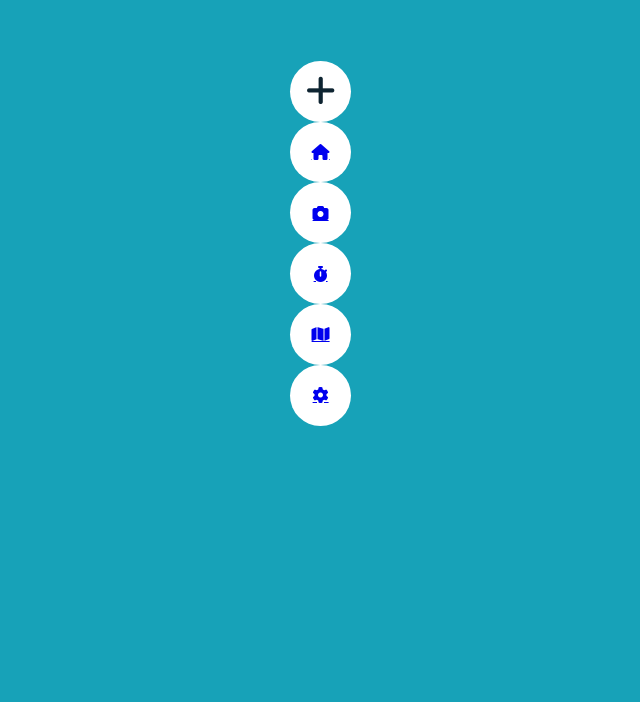
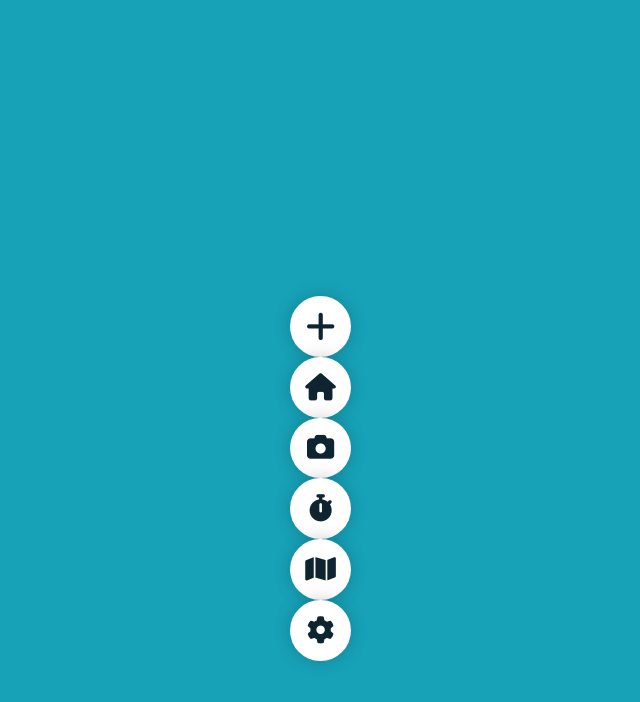
Before and after one commit to vitor-skt/ReusableReactComponents, a React (Vite) app: page / in a window 1280 px wide. Shown: the top 702 px of the page, without its empty margins (633-1273 px from the left). Built offline with nearby package versions, Linux system fonts and the light colour scheme.

Commit message:
need to be fixed

```diff
--- a/src/components/navMenu/navMenu.scss
+++ b/src/components/navMenu/navMenu.scss
@@ -12,7 +12,7 @@ body{
 
 nav{
     position: absolute;
-    top: 3.8rem;
+    top: 18.5rem;
     right: 18.5rem;
 
     .navContent{
@@ -26,6 +26,7 @@ nav{
             align-items: center;
             justify-content: center;
             border-radius: 50%;
+            box-shadow: 0 0 1.1rem 0 rgba(0, 0, 0, 0.2);
         }
 
         .toggleBtn{
@@ -33,6 +34,16 @@ nav{
             color: #0e2431;
         }
 
+        span{
+            a{
+            text-decoration: none;
+            }
+            i{
+                font-size: 1.7rem;
+                color: #0e2431;
+            }
+        }
+
     }
 
 }
--- a/src/components/navMenu/navMenu.tsx
+++ b/src/components/navMenu/navMenu.tsx
@@ -1,5 +1,6 @@
 import React from 'react'
 import './navMenu.scss';
+
 
 function NavMenu() {
     return (
@@ -7,7 +8,6 @@ function NavMenu() {
 
             <nav>
                 <div className="navContent">
-
                     <div className="toggleBtn">
                         <i className="fa-solid fa-plus"></i>
                     </div>
```
